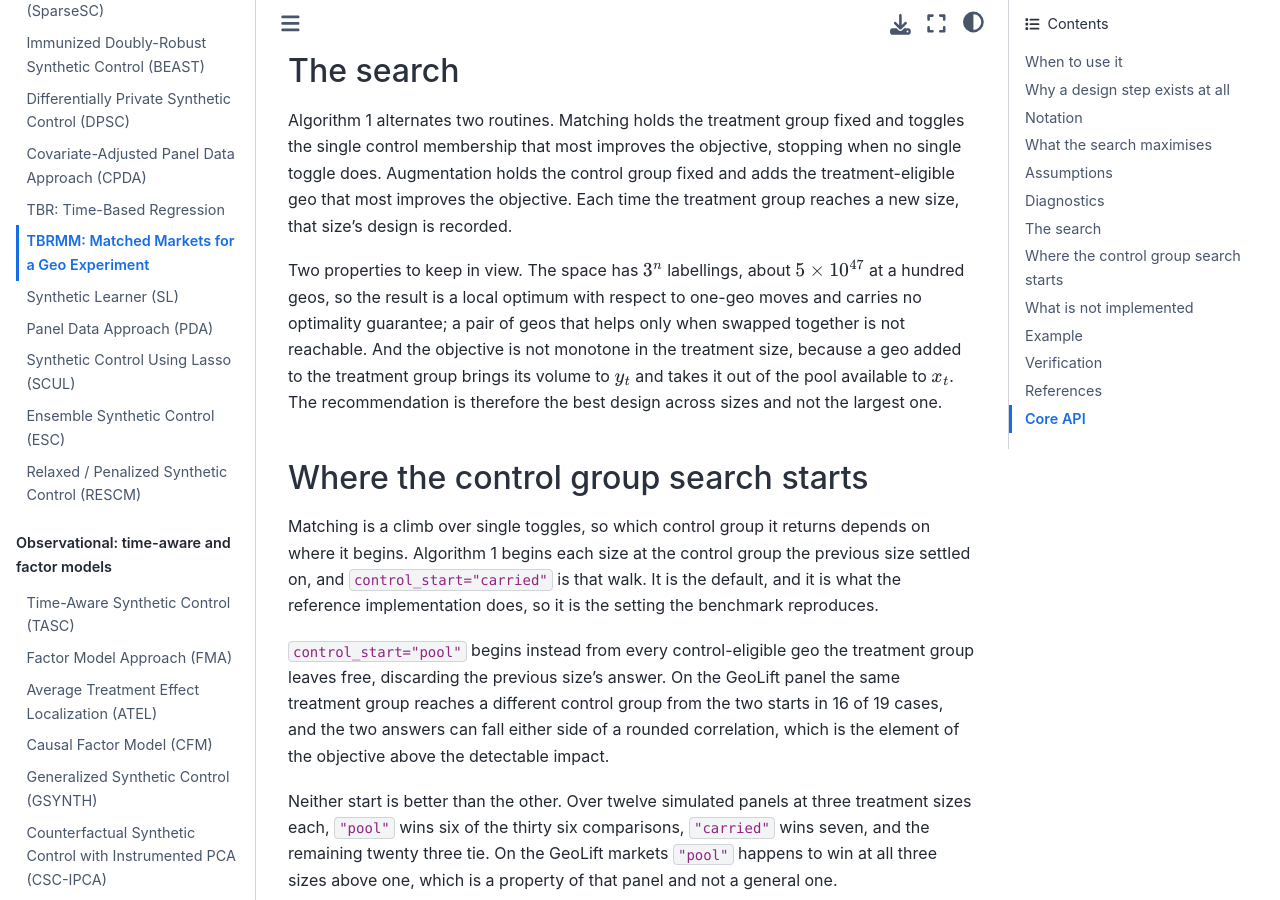
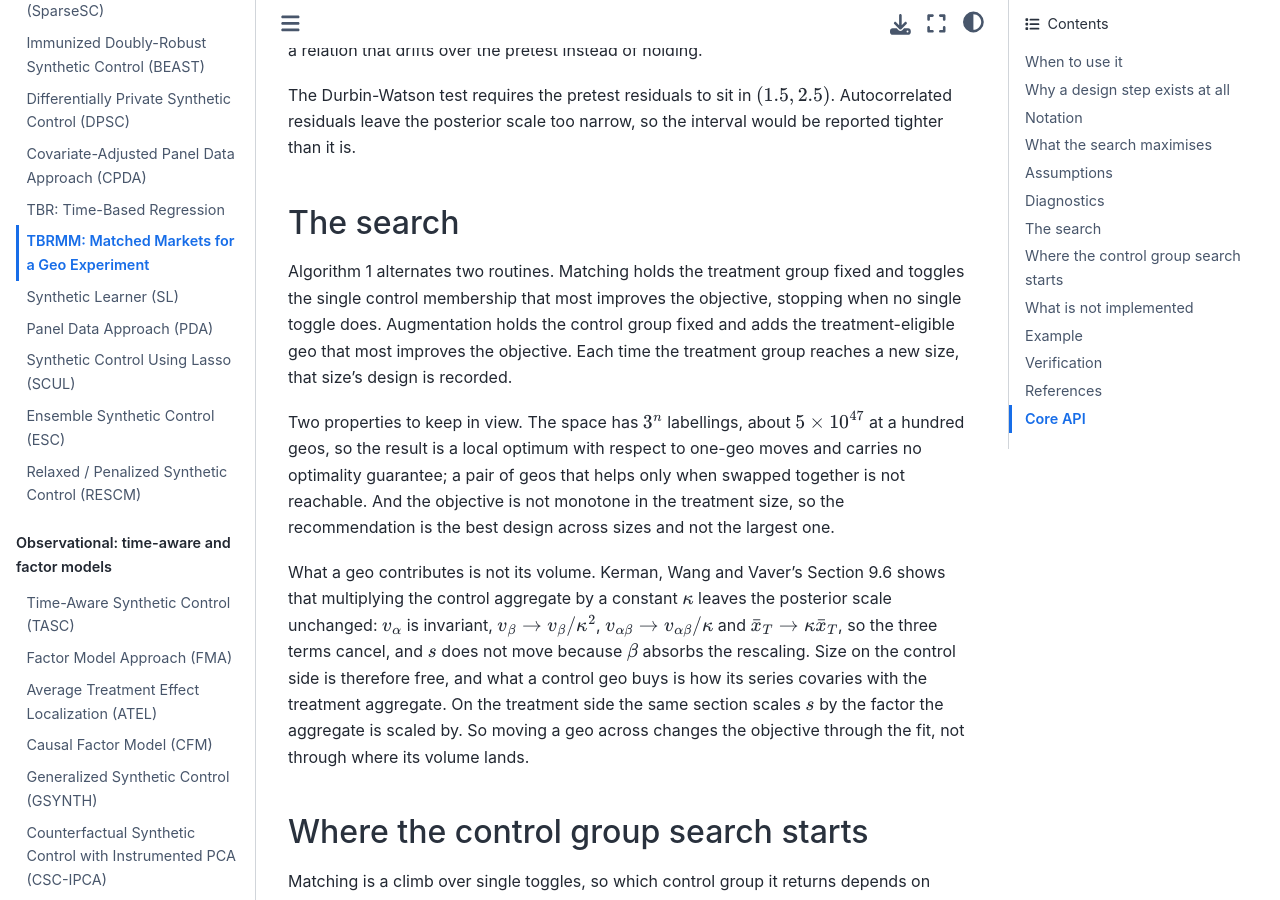
Before and after one commit to jgreathouse9/mlsynth, a Sphinx documentation site: the page built from docs/tbrmm.rst, in a window 1280 px wide and 900 px high, scrolled down 4101 px. Built offline with Sphinx 7.4.7 and the Sphinx Book theme 1.1.4, drawn with Linux system fonts in a browser that asks for light colours; pages that are not in the unit, such as notebooks, are missing from menus; some of the changed text lies outside the part shown.

Commit message:
Say what a geo contributes to a TBRMM design, and what it does not
The page explained non-monotonicity in treatment size by saying a geo
added to treatment "brings its volume to y_t and takes it out of the pool
available to x_t", which reads as though control-side volume were the
currency. It is not.

Kerman, Wang and Vaver's Section 9.6 shows that multiplying the control
aggregate by a constant leaves the posterior scale unchanged, and the
cancellation is exact: v_alpha is invariant, v_beta goes to v_beta/kappa^2,
v_alphabeta to v_alphabeta/kappa and xbar_T to kappa xbar_T, so the three
terms inside the root cancel, while s does not move because beta absorbs
the rescaling. Their section states it for the iROAS scale of eqn 8; the
same algebra carries to eqn 6, which is what TBRMM climbs.

Checked against mlsynth's own posterior rather than left as algebra.
Scaling the control aggregate by 0.25, 0.5, 2, 10 and 100 moves the scale
by at most 3.7e-16 relative; scaling the treatment aggregate by kappa_y
scales it by exactly kappa_y, to ten decimal places.

So size on the control side is free, and what a control geo buys is how
its series covaries with the treatment aggregate. The page says that.

Two precision floors from the same appendix are added to the objective
section, because a design search runs into both. Section 9.3 has the
interval narrowing in the pretest length at 1/sqrt(n) while approaching
sigma_0 / (cbar sqrt(T)) instead of zero, and Section 9.4 has a longer
test window touching only the 1/T term inside the root. A panel can be
short of what the advertiser wants to detect with no split able to fix it,
and neither a longer history nor a longer experiment removes that.

docs/tbr.rst does not carry the same claim, so nothing else moves.

Co-Authored-By: Claude Opus 5 <noreply@anthropic.com>
Claude-Session: https://claude.ai/code/session_01GT9juWkWXQDd98vJC4mqj3

```diff
--- a/docs/tbrmm.rst
+++ b/docs/tbrmm.rst
@@ -103,6 +103,14 @@ power target and solving for the smallest effect that would clear the threshold
 gives that split's minimum detectable effect, computable with no experimental
 data at all. Its inverse is what the climb maximises.
 
+Two floors bound what any design can buy. Kerman, Wang and Vaver's Section 9.3
+has the interval narrowing in the pretest length at :math:`1/\sqrt{n}` while
+approaching :math:`\sigma_0 / (\bar{c}\sqrt{T})` instead of zero, and their
+Section 9.4 has a longer test window touching only the :math:`1/T` term inside
+the root. Neither a longer history nor a longer experiment removes the
+uncertainty, so a panel can be short of what the advertiser wants to detect and
+no split will fix it.
+
 Ahead of it sit four tests of the assumptions that interval needs, and a split
 is ranked on power only after passing them. The comparison is lexicographic:
 
@@ -203,10 +211,21 @@ Two properties to keep in view. The space has :math:`3^n` labellings, about
 :math:`5 \times 10^{47}` at a hundred geos, so the result is a local optimum
 with respect to one-geo moves and carries no optimality guarantee; a pair of
 geos that helps only when swapped together is not reachable. And the objective
-is not monotone in the treatment size, because a geo added to the treatment
-group brings its volume to :math:`y_t` and takes it out of the pool available to
-:math:`x_t`. The recommendation is therefore the best design across sizes and
-not the largest one.
+is not monotone in the treatment size, so the recommendation is the best design
+across sizes and not the largest one.
+
+What a geo contributes is not its volume. Kerman, Wang and Vaver's Section 9.6
+shows that multiplying the control aggregate by a constant :math:`\kappa` leaves
+the posterior scale unchanged: :math:`v_\alpha` is invariant,
+:math:`v_\beta \to v_\beta / \kappa^2`,
+:math:`v_{\alpha\beta} \to v_{\alpha\beta} / \kappa` and
+:math:`\bar{x}_T \to \kappa \bar{x}_T`, so the three terms cancel, and
+:math:`s` does not move because :math:`\beta` absorbs the rescaling. Size on the
+control side is therefore free, and what a control geo buys is how its series
+covaries with the treatment aggregate. On the treatment side the same section
+scales :math:`s` by the factor the aggregate is scaled by. So moving a geo
+across changes the objective through the fit, not through where its volume
+lands.
 
 Where the control group search starts
 -------------------------------------
```
